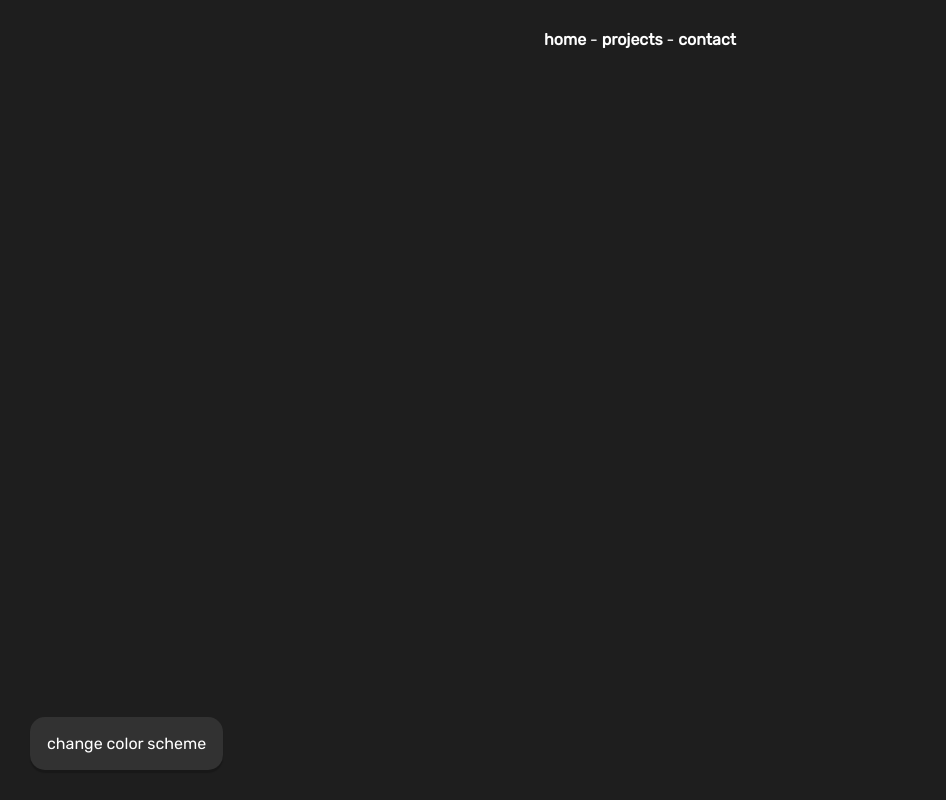
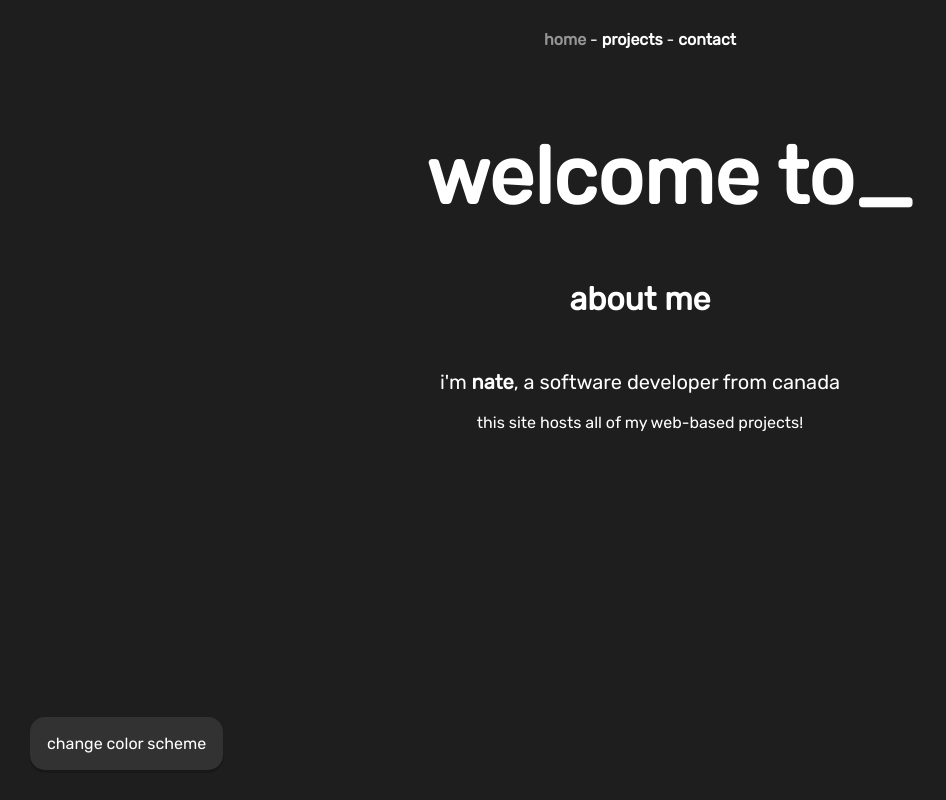
Before and after one commit to nathangchay/me, a Vue app: page /me/mandelbrot in a window 1280 px wide. Shown: the whole page, without its empty margins (0-946 px from the left). Built offline with nearby package versions, Linux system fonts and the light colour scheme; the HTML template or start-up script is replaced by a standard one.

Commit message:
Fix links for web hash routing

```diff
--- a/src/App.vue
+++ b/src/App.vue
@@ -1,12 +1,12 @@
 <template>
   <div id="nav">
-    <router-link to="/me/">
+    <router-link to="/">
       home
     </router-link> -
-    <router-link to="/me/projects">
+    <router-link to="/projects">
       projects
     </router-link> -
-    <router-link to="/me/contact">
+    <router-link to="/contact">
       contact
     </router-link>
   </div>
--- a/src/views/Projects.vue
+++ b/src/views/Projects.vue
@@ -24,7 +24,7 @@
         desc="draw a mandlebrot set"
         lang="vue, css"
         date="aug. 2021"
-        link="/me/mandelbrot"
+        link="/mandelbrot"
       />
       <ProjectTile
         title="project1"
```
Also changed, not shown: src/router/index.js (+4 -4 lines).
